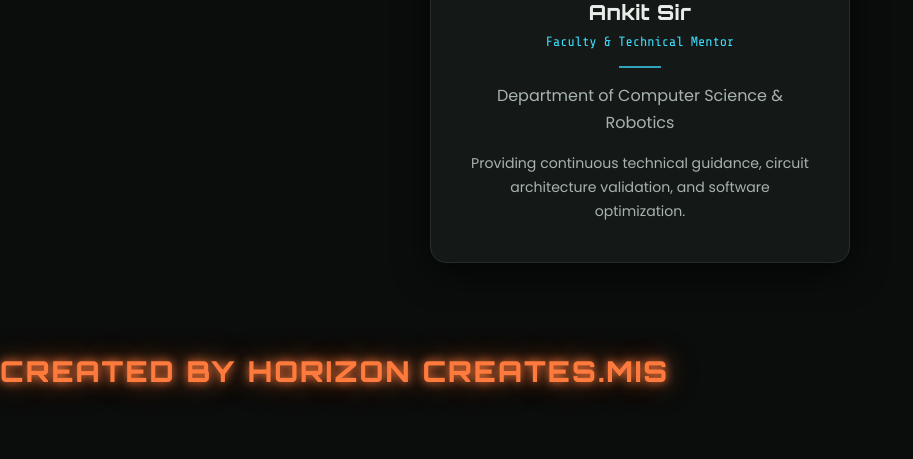
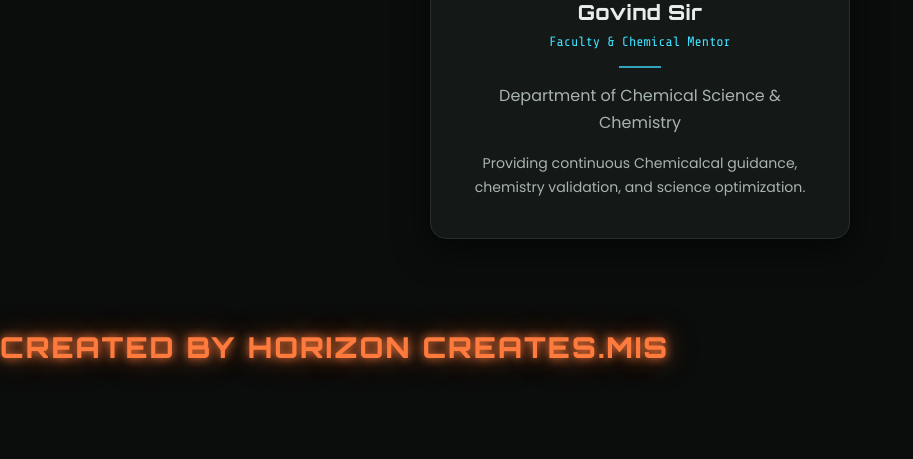
Before and after one commit to pratimask2021996-alt/Kitchen-CHEMISTRY-fun-info-MIS, a Flask app: page /creds in a window 1280 px wide. Shown: the part 2649-3108 px from the top of the page, without its empty margins (0-913 px from the left). Run offline with Flask 3, Linux system fonts and the light colour scheme.

Commit message:
Update Technical Mentor section from Ankit to Govind

```diff
--- a/templates/creds.html
+++ b/templates/creds.html
@@ -94,19 +94,19 @@
             </div>
         </div>
 
-        <!-- Technical Mentor Section (Ankit Sir) -->
+        <!-- Technical Mentor Section (Govind Sir) -->
         <div class="mentor-single-wrap">
             <div class="leader-card mentor-card reveal">
                 <div class="leader-badge mentor-badge">Project Mentor / Guide</div>
                 <div class="leader-img-wrapper">
-                    <img src="{{ url_for('static', filename='Images/guider1.jpg') }}" alt="Ankit Sir - Project Mentor" class="leader-photo">
+                    <img src="{{ url_for('static', filename='Images/guider2.jpg') }}" alt="Govind Sir - Project Mentor" class="leader-photo">
                 </div>
                 <div class="leader-details">
-                    <h3 class="leader-title">Ankit Sir</h3>
-                    <p class="leader-designation">Faculty &amp; Technical Mentor</p>
+                    <h3 class="leader-title">Govind Sir</h3>
+                    <p class="leader-designation">Faculty &amp; Chemical Mentor</p>
                     <div class="leader-divider"></div>
-                    <p class="leader-org">Department of Computer Science &amp; Robotics</p>
-                    <p class="leader-desc">Providing continuous technical guidance, circuit architecture validation, and software optimization.</p>
+                    <p class="leader-org">Department of Chemical Science &amp; Chemistry </p>
+                    <p class="leader-desc">Providing continuous Chemicalcal guidance, chemistry validation, and science optimization.</p>
                 </div>
             </div>
         </div>
```
